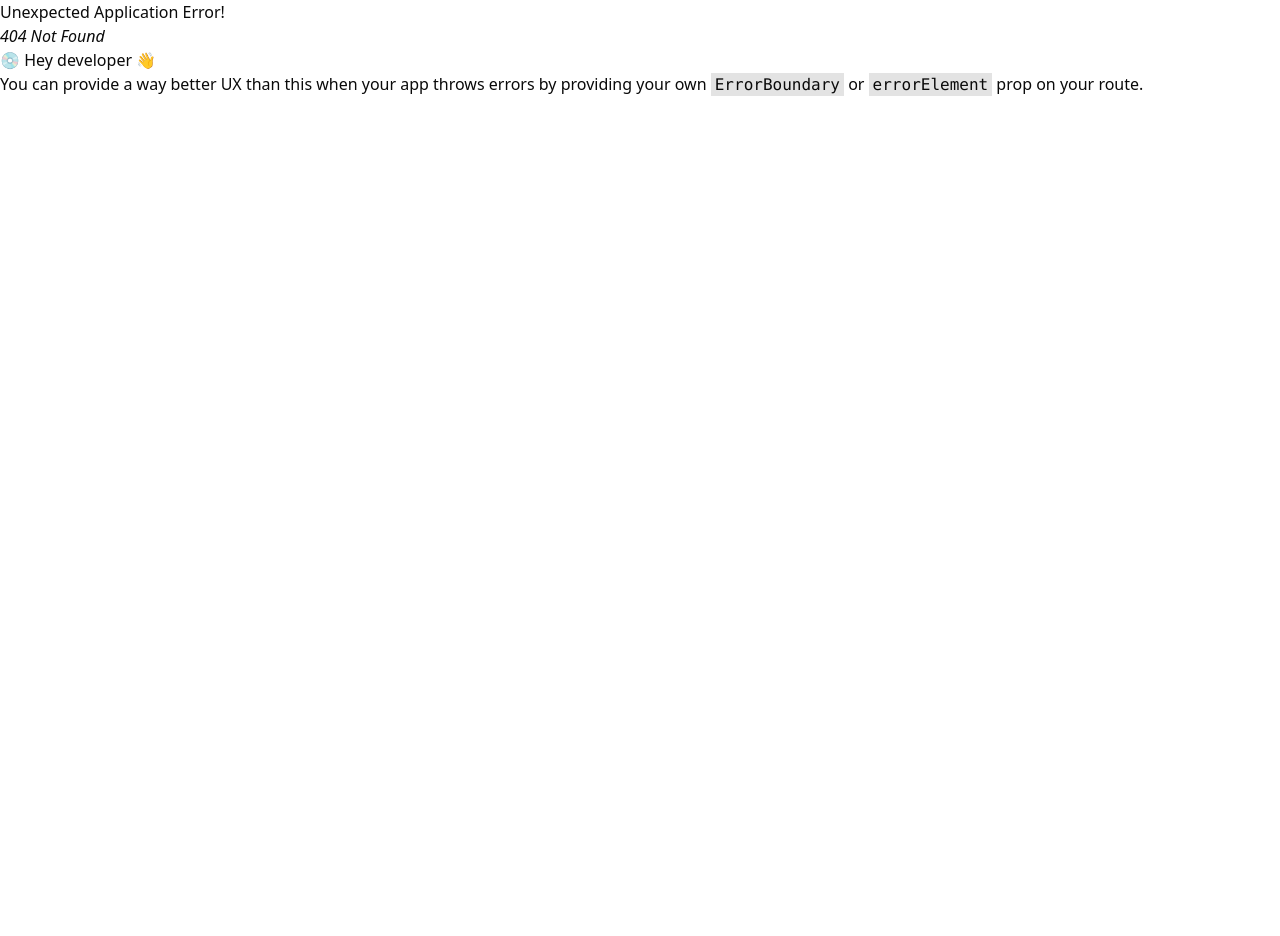
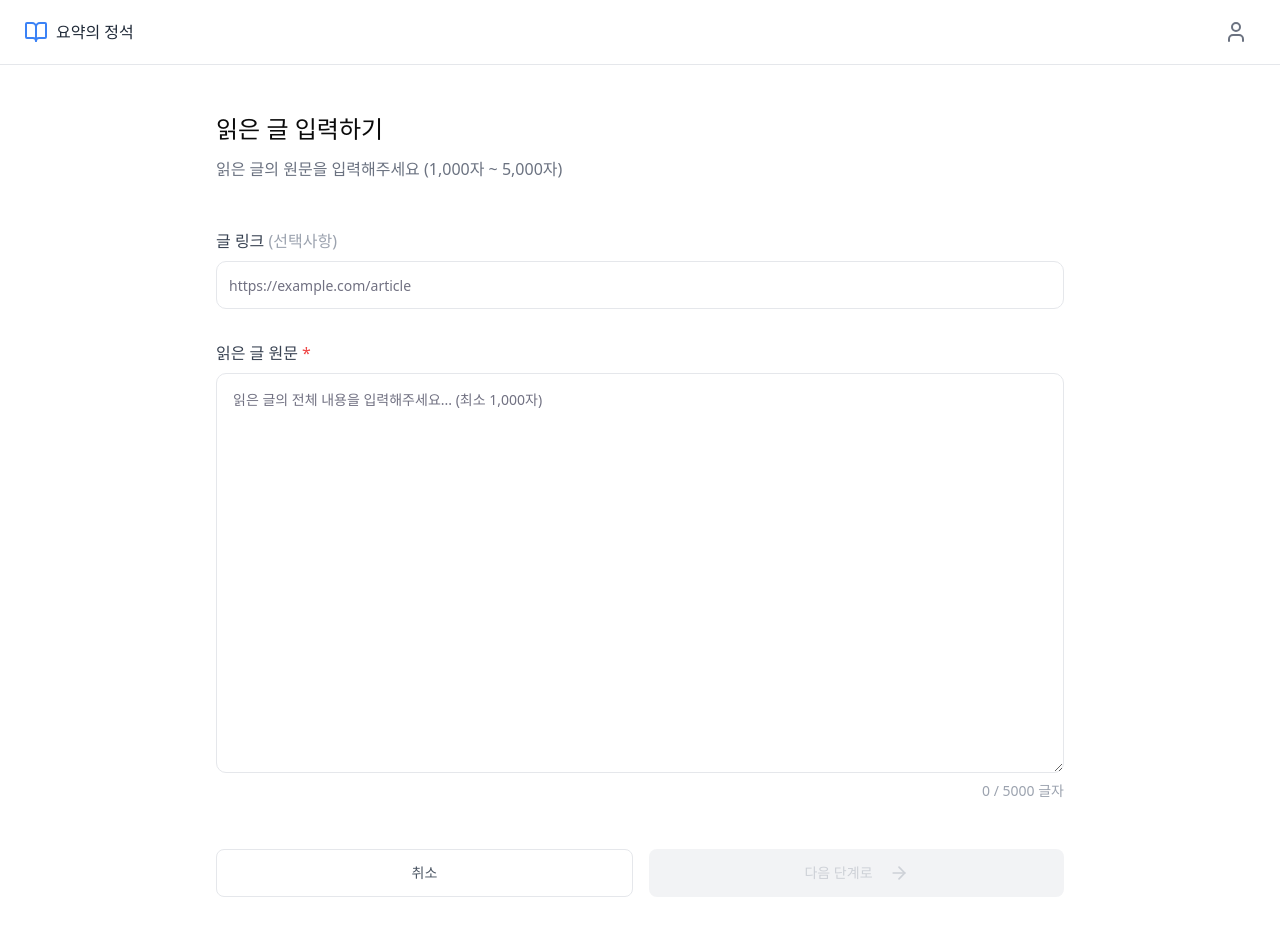
Before and after one commit to Fairy-s-Essentials/yojeong_fe, a React (Vite) app: page /input in a window 1280 px wide. Before the commit this address had no page. Shown: the top 936 px of the page. Before the commit the page ends 800 px from the top, so only its background shows below. Built offline with nearby package versions, Linux system fonts and the light colour scheme.

Commit message:
design: 원문 입력 페이지 ui 구현 완료

```diff
--- a/src/components/Button.tsx
+++ b/src/components/Button.tsx
@@ -1,4 +1,4 @@
-import * as React from 'react';
+import React from 'react';
 import { cn } from '@/utils/cn';
 
 type ButtonProps = React.ButtonHTMLAttributes<HTMLButtonElement> & {
--- a/src/components/Header.tsx
+++ b/src/components/Header.tsx
@@ -1,14 +1,24 @@
+import { useNavigate } from 'react-router';
 import { BookOpen } from 'lucide-react';
 import { ProfileIcon } from '@/components';
 
 // TODO: 메인 페이지가 아닐 때 헤더 ui 추가 구현
 const Header = () => {
+  const navigate = useNavigate();
+
+  const handleLogoButton = () => {
+    navigate('/');
+  };
+
   return (
     // 메인 페이지 헤더
     <header className="bg-white border-b border-app-gray-200 sticky top-0 z-0 ">
       <div className="max-w-7xl mx-auto px-6 h-16 flex items-center justify-between">
         {/* 로고 */}
-        <button className="flex items-center gap-2 text-app-gray-800 hover:text-app-blue transition-colors cursor-pointer">
+        <button
+          onClick={handleLogoButton}
+          className="flex items-center gap-2 text-app-gray-800 hover:text-app-blue transition-colors cursor-pointer"
+        >
           <BookOpen className="w-6 h-6 text-app-blue" />
           요약의 정석
         </button>
--- /dev/null
+++ b/src/components/Input.tsx
@@ -0,0 +1,20 @@
+import React from 'react';
+import { cn } from '@/utils/cn';
+
+interface InputProps extends React.ComponentProps<'input'> {}
+
+const Input = ({ className, type = 'text', ...props }: InputProps) => {
+  return (
+    <input
+      type={type}
+      data-slot="input"
+      className={cn(
+        'file:text-foreground placeholder:text-muted-foreground selection:bg-primary selection:text-primary-foreground dark:bg-input/30 border-input flex h-9 w-full min-w-0 rounded-md border px-3 py-1 text-base bg-input-background transition-[color,box-shadow] outline-none file:inline-flex file:h-7 file:border-0 file:bg-transparent file:text-sm file:font-medium disabled:pointer-events-none disabled:cursor-not-allowed disabled:opacity-50 md:text-sm focus-visible:border-ring focus-visible:ring-ring/50 focus-visible:ring-[3px] aria-invalid:ring-destructive/20 dark:aria-invalid:ring-destructive/40 aria-invalid:border-destructive',
+        className
+      )}
+      {...props}
+    />
+  );
+};
+
+export default Input;
--- a/src/components/TextArea.tsx
+++ b/src/components/TextArea.tsx
@@ -1,5 +1,19 @@
-const TextArea = () => {
-  return <div>i</div>;
+import React from 'react';
+import { cn } from '@/utils/cn';
+
+interface TextAreaProps extends React.ComponentProps<'textarea'> {}
+
+const TextArea = ({ className, ...props }: TextAreaProps) => {
+  return (
+    <textarea
+      data-slot="textarea"
+      className={cn(
+        'resize-none border-input placeholder:text-muted-foreground focus-visible:border-ring focus-visible:ring-ring/50 aria-invalid:ring-destructive/20 dark:aria-invalid:ring-destructive/40 aria-invalid:border-destructive dark:bg-input/30 flex field-sizing-content min-h-16 w-full rounded-md border bg-input-background px-3 py-2 text-base transition-[color,box-shadow] outline-none focus-visible:ring-[3px] disabled:cursor-not-allowed disabled:opacity-50 md:text-sm',
+        className
+      )}
+      {...props}
+    />
+  );
 };
 
 export default TextArea;
--- a/src/components/index.ts
+++ b/src/components/index.ts
@@ -3,6 +3,7 @@ export { default as AccuracyResult } from './AccuracyResult';
 export { default as Button } from './Button';
 export { default as FeedBackBox } from './FeedBackBox';
 export { default as Header } from './Header';
+export { default as Input } from './Input';
 export { default as ProfileIcon } from './ProfileIcon';
 export { default as SearchBar } from './SearchBar';
 export { default as StatisticCard } from './StatisticCard';
--- a/src/pages/MainPage.tsx
+++ b/src/pages/MainPage.tsx
@@ -1,7 +1,14 @@
+import { useNavigate } from 'react-router';
 import { BookOpen } from 'lucide-react';
-import { Header, StatisticCard, Button } from '@/components';
+import { Header, Button, StatisticCard } from '@/components';
 
 export const MainPage = () => {
+  const navigate = useNavigate();
+
+  const handleWriteButton = () => {
+    navigate('/input');
+  };
+
   return (
     <div className="min-h-screen">
       {/* 헤더 영역 */}
@@ -13,6 +20,7 @@ export const MainPage = () => {
           <h1 className="text-app-gray-800 mb-3">오늘의 글 읽기</h1>
           <p className="text-app-gray-500 mb-8">AI보다 먼저 읽고, 더 깊게 이해하세요</p>
           <Button
+            onClick={handleWriteButton}
             className="px-4 py-6 bg-app-blue hover:bg-app-blue-dark text-white rounded-lg shadow-lg hover:shadow-xl transition-all cursor-pointer"
           >
             <BookOpen className="w-5 h-5 mr-2" />새 글 읽기
@@ -38,6 +46,7 @@ export const MainPage = () => {
             <BookOpen className="w-12 h-12 text-app-gray-400 mx-auto mb-4" />
             <p className="text-app-gray-500 mb-4">아직 읽은 글이 없습니다</p>
             <Button
+              onClick={handleWriteButton}
               variant="outline"
               className="border-app-blue text-app-blue hover:bg-app-blue-light cursor-pointer"
             >
--- /dev/null
+++ b/src/pages/OriginalInputPage.tsx
@@ -0,0 +1,125 @@
+import { useState } from 'react';
+import { useNavigate } from 'react-router';
+import { ArrowRight } from 'lucide-react';
+import { Header, Button, Input, TextArea } from '@/components';
+
+export const OriginalInputPage = () => {
+  const navigate = useNavigate();
+
+  const [url, setUrl] = useState<string>('');
+  const [content, setContent] = useState<string>('');
+
+  const MIN_CHARS = 1000;
+  const MAX_CHARS = 5000;
+
+  const contentLength = content.trim().length;
+  const isValid = contentLength >= MIN_CHARS && contentLength <= MAX_CHARS;
+  const isTooShort = contentLength > 0 && contentLength < MIN_CHARS;
+  const isTooLong = contentLength > MAX_CHARS;
+
+  const handleGoBack = () => {
+    navigate(-1);
+  };
+
+  const handleNextPage = () => {
+    navigate('/');
+  };
+
+  return (
+    <div className="min-h-screen">
+      <Header />
+
+      <main className="flex flex-col items-center max-w-4xl mx-auto px-6 py-12">
+        <div className="w-full mb-12">
+          <h1 className="text-2xl font-medium mb-3">읽은 글 입력하기</h1>
+          <p className="text-app-gray-500">읽은 글의 원문을 입력해주세요 (1,000자 ~ 5,000자)</p>
+        </div>
+
+        {/* 링크 + 원문 입력 영역 */}
+        <div className="w-full space-y-8">
+          {/* 링크 */}
+          <div>
+            <p className="text-app-gray-700 mb-2 block">
+              글 링크 <span className="text-app-gray-400">(선택사항)</span>
+            </p>
+            <Input
+              id="url"
+              type="url"
+              placeholder="https://example.com/article"
+              value={url}
+              onChange={(e) => setUrl(e.target.value)}
+              className="h-12 border-app-gray-200 rounded-lg focus:ring-2 focus:ring-app-blue focus:border-app-blue bg-white"
+            />
+          </div>
+
+          {/* 원문 */}
+          <div>
+            <p className="text-app-gray-700 mb-2 block">
+              읽은 글 원문 <span className="text-app-red">*</span>
+            </p>
+            <TextArea
+              id="content"
+              placeholder="읽은 글의 전체 내용을 입력해주세요... (최소 1,000자)"
+              value={content}
+              onChange={(e) => {
+                if (e.target.value.length <= MAX_CHARS) {
+                  setContent(e.target.value);
+                }
+              }}
+              className={`min-h-[400px] border-app-gray-200 rounded-lg focus:ring-2 focus:border-app-blue bg-white resize-y p-4 ${
+                isTooShort
+                  ? 'focus:ring-app-orange border-app-orange'
+                  : isTooLong
+                  ? 'focus:ring-app-red border-app-red'
+                  : 'focus:ring-app-blue'
+              }`}
+            />
+            <div className="flex justify-between items-center mt-2">
+              <div>
+                {isTooShort && (
+                  <p className="text-sm text-app-orange">
+                    최소 {MIN_CHARS}자 이상 입력해주세요 (현재 {contentLength - MIN_CHARS}자 부족)
+                  </p>
+                )}
+                {isTooLong && <p className="text-sm text-app-red">최대 {MAX_CHARS}자까지 입력 가능합니다</p>}
+                {isValid && <p className="text-sm text-app-green">입력 가능한 범위입니다</p>}
+              </div>
+              <p
+                className={`text-sm ${
+                  isTooShort
+                    ? 'text-app-orange'
+                    : isTooLong
+                    ? 'text-app-red'
+                    : isValid
+                    ? 'text-app-green'
+                    : 'text-app-gray-400'
+                }`}
+              >
+                {contentLength} / {MAX_CHARS} 글자
+              </p>
+            </div>
+          </div>
+
+          {/* 버튼 영역 */}
+          <div className="flex gap-4 pt-4">
+            <Button
+              variant="outline"
+              onClick={handleGoBack}
+              className="flex-1 h-12 border-app-gray-200 text-app-gray-600 hover:bg-app-gray-50 cursor-pointer"
+            >
+              취소
+            </Button>
+            <Button
+              disabled={!isValid}
+              onClick={handleNextPage}
+              className="flex-1 h-12 bg-app-blue hover:bg-app-blue-dark text-white disabled:bg-app-gray-200 disabled:text-app-gray-400 disabled:cursor-not-allowed cursor-pointer"
+            >
+              다음 단계로
+              <ArrowRight className="w-5 h-5 ml-2" />
+            </Button>
+          </div>
+        </div>
+      </main>
+    </div>
+  );
+};
--- a/src/styles/globals.css
+++ b/src/styles/globals.css
@@ -160,10 +160,9 @@
 }
 
 /**
- * Base typography. This is not applied to elements which have an ancestor with a Tailwind text class.
+ * Base typography.
  */
 @layer base {
-  :where(:not(:has([class*=' text-']), :not(:has([class^='text-'])))) {
   h1 {
     font-size: var(--text-2xl);
     font-weight: var(--font-weight-medium);
@@ -212,7 +211,6 @@
     line-height: 1.5;
   }
 }
-}
 
 html {
   font-size: var(--font-size);
```
Also changed, not shown: src/router/Router.tsx (+8 -3 lines). Lines whose indentation alone changed are shown as unchanged.
